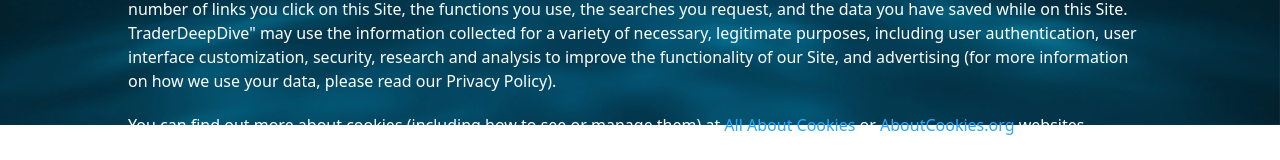
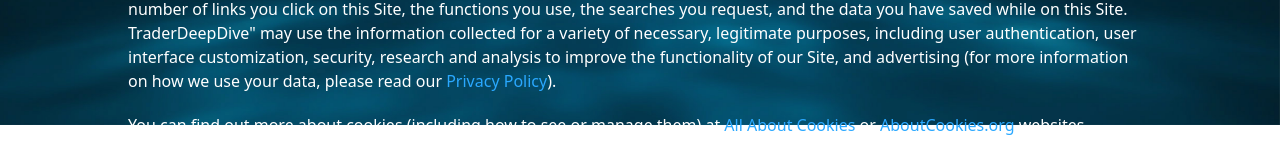
Before and after one commit to everest-dev0323/TradeDeepDive, a React (Vite) app: page /cookie-policy in a window 1280 px wide. Shown: the part 675-835 px from the top of the page. Built offline with nearby package versions, Linux system fonts and the light colour scheme.

Commit message:
fix links

```diff
--- a/src/pages/CookiePolicy.tsx
+++ b/src/pages/CookiePolicy.tsx
@@ -58,7 +58,7 @@ export default function CookiePolicy() {
           interface customization, security, research and analysis to improve
           the functionality of our Site, and advertising (for more information
           on how we use your data, please read our{" "}
-          <Link to="/privacy-policy" className="te#2aa8ff]xt-[">
+          <Link to="/privacy-policy" className="text-[#2aa8ff]">
             Privacy Policy
           </Link>
           ).
@@ -70,9 +70,9 @@ export default function CookiePolicy() {
             All About Cookies
           </Link>{" "}
           or{" "}
-          <Link className="text-[#2aa8ff]" to="https://aboutcookies.org">
+          <a className="text-[#2aa8ff]" href="https://www.aboutcookies.org/">
             AboutCookies.org
-          </Link>{" "}
+          </a>{" "}
           websites.
         </p>
         <br/>
```
